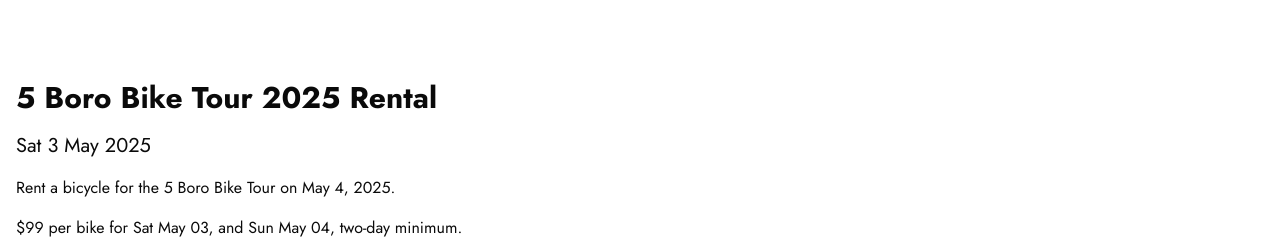
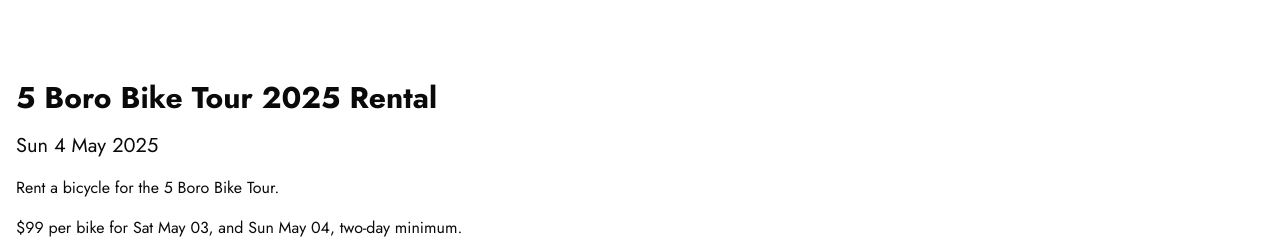
Before and after one commit to waterfront-bike-shop/bikeshopny, a Next.js app: page /five-boro-rentals in a window 1280 px wide. Shown: the part 780-1030 px from the top of the page. Built offline with nearby package versions, Linux system fonts and the light colour scheme.

Commit message:
📆date

```diff
--- a/src/app/five-boro-rentals/page.tsx
+++ b/src/app/five-boro-rentals/page.tsx
@@ -16,9 +16,9 @@
           <h1 className="text-3xl font-semibold mb-4">
             5 Boro Bike Tour 2025 Rental
           </h1>
-          <h2 className="text-xl font-medium mb-4">Sat 3 May 2025</h2>
+          <h2 className="text-xl font-medium mb-4">Sun 4 May 2025</h2>
           <p className="mb-4">
-            Rent a bicycle for the 5 Boro Bike Tour on May 4, 2025.
+            Rent a bicycle for the 5 Boro Bike Tour.
           </p>
           <p className="mb-4">
             $99 per bike for Sat May 03, and Sun May 04, two-day minimum.
```
